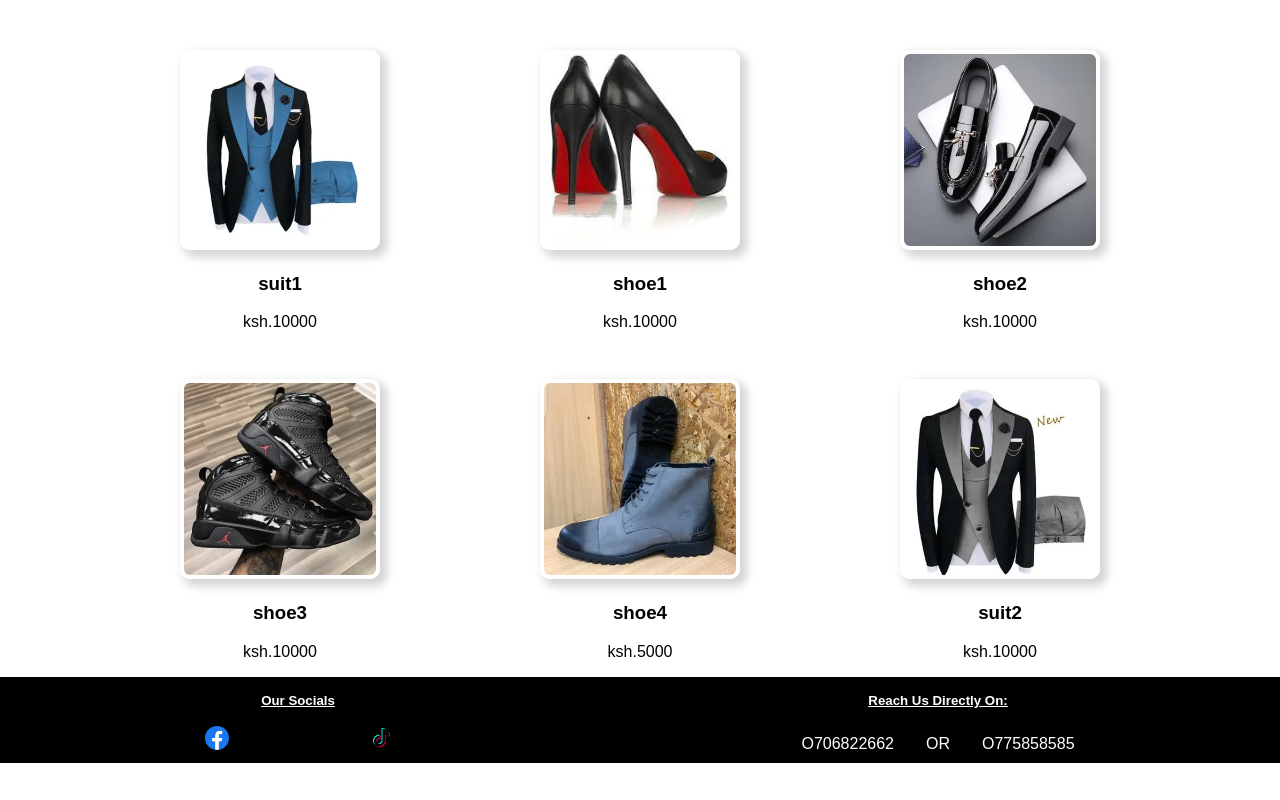
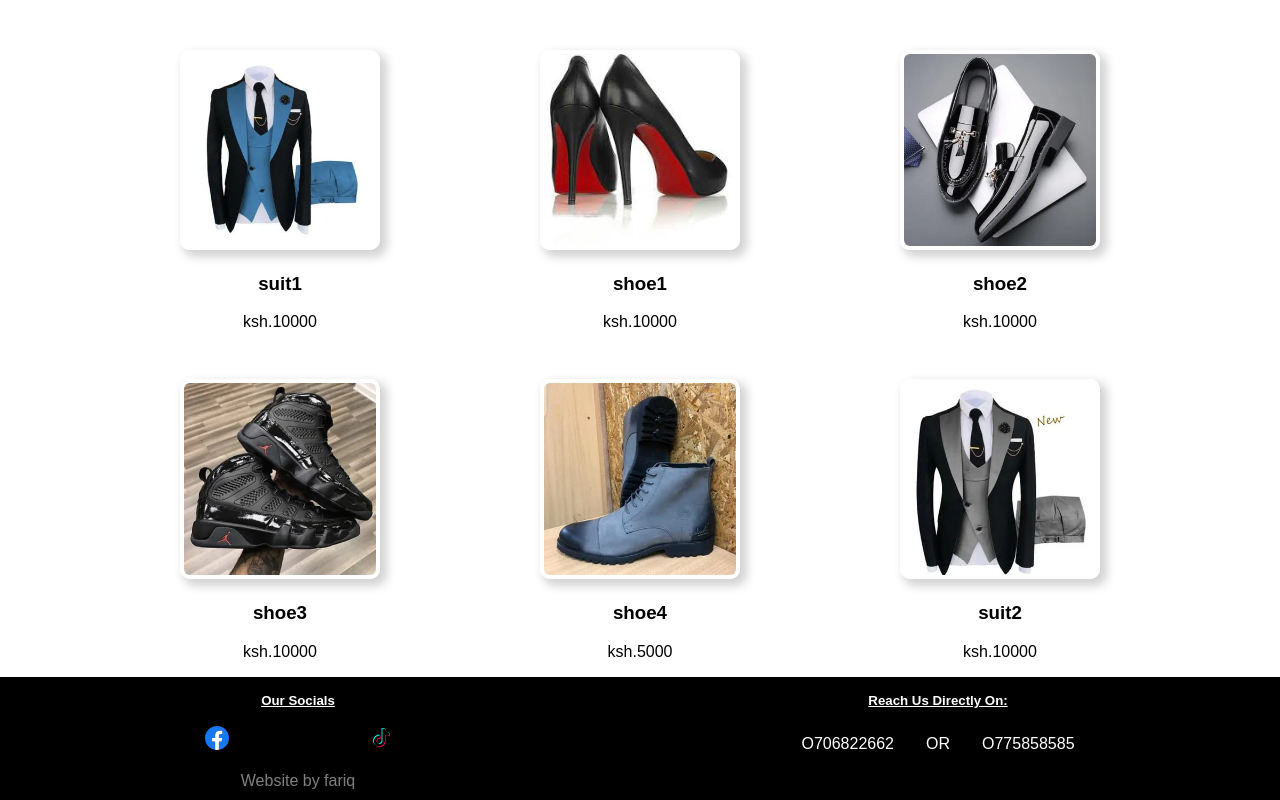
Before and after one commit to KevinHuynh101/WebsiteSellingBags, a React (Create React App) app: page / in a window 1280 px wide. Shown: the part 480-1280 px from the top of the page. Before the commit the page ends 1243 px from the top, so only its background shows below. Built offline with nearby package versions, Linux system fonts and the light colour scheme; some icons are missing.

Commit message:
delete productList Fail

```diff
--- a/src/footer.js
+++ b/src/footer.js
@@ -30,7 +30,9 @@ function footer() {
     <a  href='tel: O775858585'>O775858585</a>
     </div>
     </div>
-
+    <div className='developer'>
+       <a href='mailto: pharisnjuguna22@gmail.com'><p className='web-by'>Website by fariq</p></a>
+    </div>
   </article>
     </>
   )
```
